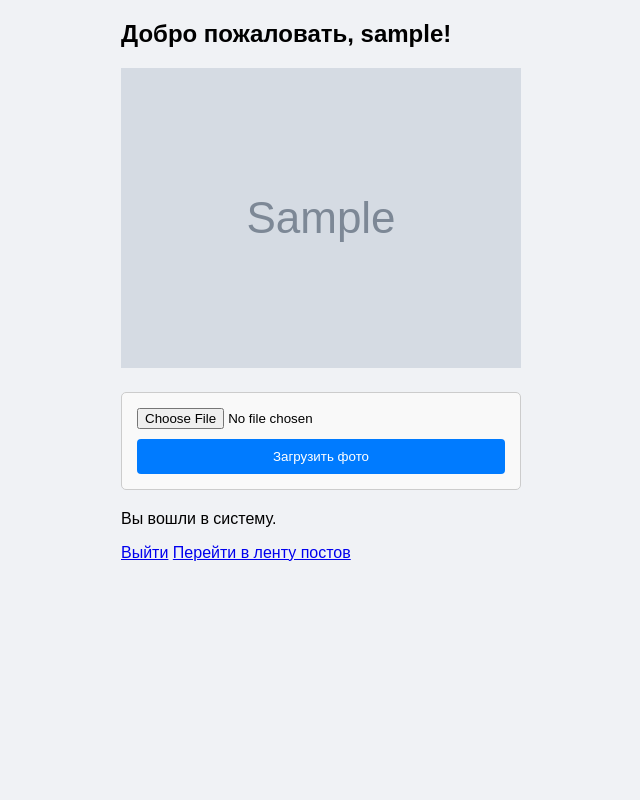
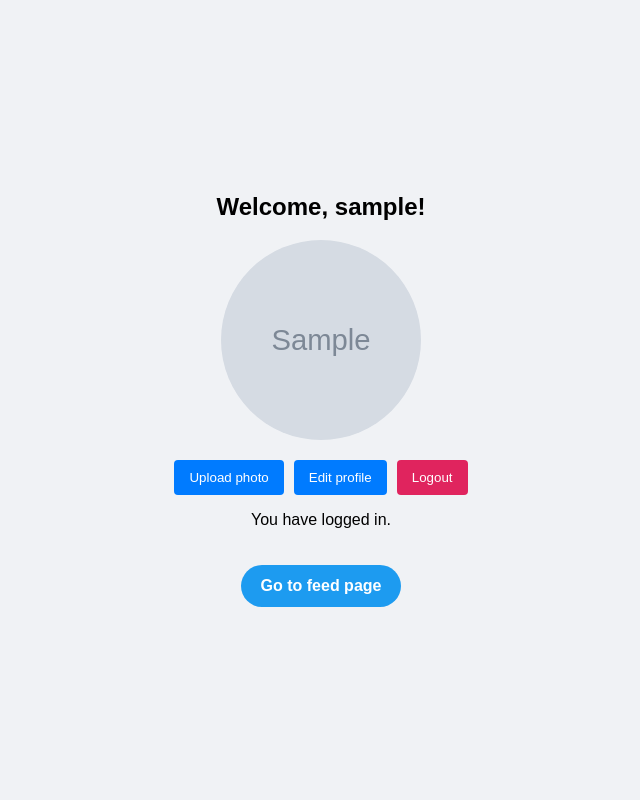
Before and after one commit to jeezdredd/social-media-platform, a PHP site: page /dashboard.php in a window 1280 px wide. Shown: the whole page, without its empty margins (319-959 px from the left). Run offline with PHP 8.4, Linux system fonts and the light colour scheme; the visitor is signed in with stand-in values (Sample User, id 1); tables that the repository leaves empty or names only in its code hold one stand-in row (values such as "Sample post"); grey boxes marked "Sample" are stand-in pictures.

Commit message:
updated visuals and code

```diff
--- a/dashboard.php
+++ b/dashboard.php
@@ -6,9 +6,8 @@ if (!isset($_SESSION["user_id"])) {
     exit;
 }
 
-require_once "db/database.php"; // Подключаем PDO
+require_once "db/database.php";
 
-// Получаем данные пользователя
 $stmt = $pdo->prepare("SELECT username, profile_pic FROM users WHERE id = ?");
 $stmt->execute([$_SESSION["user_id"]]);
 $user = $stmt->fetch(PDO::FETCH_ASSOC);
@@ -19,7 +18,6 @@ if (!$user) {
     exit;
 }
 
-// Определяем аватар (если нет, используем стандартное изображение)
 $profilePic = $user['profile_pic'] ?: 'upload/default.jpg';
 ?>
 
@@ -31,41 +29,77 @@ $profilePic = $user['profile_pic'] ?: 'upload/default.jpg';
     <title>Личный кабинет</title>
     <link rel="stylesheet" href="styles/styles.css">
 </head>
-<body>
+<body class="profile-page">
 
 
 
 <div class="container">
-    <h2>Добро пожаловать, <?php echo htmlspecialchars($user["username"]); ?>!</h2>
+    <h2>Welcome, <?php echo htmlspecialchars($user["username"]); ?>!</h2>
 
-    <!-- Блок профиля -->
+    <!-- Profile block -->
     <div class="profile-container">
-        <img src="<?= htmlspecialchars($profilePic ?: 'upload/default.png') ?>"
-             class="profile-pic"
-             alt="Фото профиля">
-        <form id="profilePicForm" enctype="multipart/form-data">
-            <input type="file" id="profilePic" name="profilePic">
-            <button type="submit" class="upload-btn">Загрузить фото</button>
-        </form>
-        <p id="uploadMessage"></p>
+        <img src="<?= htmlspecialchars($profilePic ?: 'upload/default.png') ?>" class="profile-pic" alt="Profile photo">
+        <div class="profile-buttons">
+            <button id="uploadPhotoBtn">Upload photo</button>
+            <button id="editProfileBtn">Edit profile</button>
+            <button id="logoutConfirmBtn">Logout</button>
+        </div>
     </div>
 
-    <p>Вы вошли в систему.</p>
-    <a href="acchandlers/logout.php" class="btn">Выйти</a>
-    <a href="posts.php" class="btn">Перейти в ленту постов</a>
+    <p>You have logged in.</p>
+    <a href="posts.php" class="btn btn-feed">Go to feed page</a>
+
+    <div id="logoutConfirmModal" class="modal">
+        <div class="modal-content">
+            <h3>Are you sure you want to logout?</h3>
+            <div class="modal-buttons">
+                <button id="confirmLogout">Logout</button>
+                <button id="cancelLogout">Abort</button>
+            </div>
+        </div>
+    </div>
+
+    <div id="editProfileModal" class="modal">
+        <div class="modal-content">
+            <span class="close">&times;</span>
+            <h3>Edit profile</h3>
+            <form action="acchandlers/update_profile.php" method="POST">
+                <label for="username">New username:</label>
+                <input type="text" id="username" name="username" value="<?= htmlspecialchars($user["username"]) ?>" required>
+
+                <label for="password">New password:</label>
+                <input type="password" id="password" name="password">
+
+                <button type="submit">Save changes/button>
+            </form>
+        </div>
+    </div>
+
+    <div id="uploadPhotoModal" class="modal">
+        <div class="modal-content">
+            <span class="close">&times;</span>
+            <h3>Upload new profile photo</h3>
+            <form id="profilePicForm" enctype="multipart/form-data">
+                <input type="file" id="profilePic" name="profilePic" required>
+                <button type="submit">Upload</button>
+            </form>
+            <p id="uploadMessage"></p>
+        </div>
+    </div>
+
+
+
+    <?php if (isset($_SESSION["update_success"])): ?>
+        <p class="success-message"><?= $_SESSION["update_success"] ?></p>
+        <?php unset($_SESSION["update_success"]); ?>
+    <?php elseif (isset($_SESSION["update_error"])): ?>
+        <p class="error-message"><?= $_SESSION["update_error"] ?></p>
+        <?php unset($_SESSION["update_error"]); ?>
+    <?php endif; ?>
+
 </div>
 
-<script>
-    // Загрузка аватара
-    document.getElementById("profilePicForm").addEventListener("submit", async function(event) {
-        event.preventDefault();
-        let formData = new FormData(this);
-        let response = await fetch("acchandlers/upload_profile.php", { method: "POST", body: formData });
-        let result = await response.json();
-        document.getElementById("uploadMessage").innerText = result.message;
-        if (result.success) location.reload();
-    });
-</script>
+<script src="js/profile_page.js"></script>
 
 </body>
 </html>
--- a/db/database.php
+++ b/db/database.php
@@ -10,4 +10,3 @@ try {
 } catch (PDOException $e) {
     die("Database connection error: " . $e->getMessage());
 }
-?>
--- /dev/null
+++ b/js/profile_page.js
@@ -0,0 +1,66 @@
+document.addEventListener("DOMContentLoaded", function () {
+    const uploadModal = document.getElementById("uploadPhotoModal");
+    const uploadBtn = document.getElementById("uploadPhotoBtn");
+    const closeUploadBtn = uploadModal.querySelector(".close");
+
+    uploadBtn.onclick = function () {
+        uploadModal.style.display = "block";
+    }
+
+    closeUploadBtn.onclick = function () {
+        uploadModal.style.display = "none";
+    }
+
+    const editModal = document.getElementById("editProfileModal");
+    const editBtn = document.getElementById("editProfileBtn");
+    const closeEditBtn = editModal.querySelector(".close");
+
+    editBtn.onclick = function () {
+        editModal.style.display = "block";
+    }
+
+    closeEditBtn.onclick = function () {
+        editModal.style.display = "none";
+    }
+
+    window.onclick = function (event) {
+        if (event.target == uploadModal) {
+            uploadModal.style.display = "none";
+        }
+        if (event.target == editModal) {
+            editModal.style.display = "none";
+        }
+    }
+
+    document.getElementById("profilePicForm").addEventListener("submit", async function(event) {
+        event.preventDefault();
+        let formData = new FormData(this);
+        let response = await fetch("acchandlers/upload_profile.php", { method: "POST", body: formData });
+        let result = await response.json();
+        document.getElementById("uploadMessage").innerText = result.message;
+        if (result.success) location.reload();
+    });
+
+    const logoutModal = document.getElementById("logoutConfirmModal");
+    const logoutBtn = document.getElementById("logoutConfirmBtn");
+    const confirmLogout = document.getElementById("confirmLogout");
+    const cancelLogout = document.getElementById("cancelLogout");
+
+    logoutBtn.onclick = function () {
+        logoutModal.style.display = "block";
+    }
+
+    cancelLogout.onclick = function () {
+        logoutModal.style.display = "none";
+    }
+
+    confirmLogout.onclick = function () {
+        window.location.href = "acchandlers/logout.php";
+    }
+
+    window.onclick = function (event) {
+        if (event.target == logoutModal) {
+            logoutModal.style.display = "none";
+        }
+    }
+});
--- a/styles/styles.css
+++ b/styles/styles.css
@@ -57,6 +57,146 @@ body {
     background: #c21d4b;
 }
 
+/* Profile Styles */
+.profile-pic {
+    width: 200px;
+    height: 200px;
+    border-radius: 50%;
+    object-fit: cover;
+    overflow: hidden;
+    display: block;
+    margin: 0 auto;
+}
+
+.btn-feed {
+    display: block;
+    margin: 20px auto;
+    text-align: center;
+    background: #1d9bf0;
+    color: white;
+    padding: 12px 20px;
+    border-radius: 25px;
+    font-size: 16px;
+    font-weight: bold;
+    text-decoration: none;
+    transition: background 0.3s ease;
+}
+
+.btn-feed:hover {
+    background: #0c7abf;
+}
+
+#logoutConfirmBtn {
+    background: #e0245e;
+    color: white;
+    padding: 10px 15px;
+    border: none;
+    border-radius: 4px;
+    cursor: pointer;
+    margin-top: 10px;
+}
+
+#logoutConfirmBtn:hover {
+    background: #c21d4b;
+}
+
+.modal-buttons {
+    display: flex;
+    justify-content: space-around;
+    margin-top: 15px;
+}
+
+#confirmLogout {
+    background: #e0245e;
+    color: white;
+    padding: 10px 15px;
+    border: none;
+    border-radius: 4px;
+    cursor: pointer;
+}
+
+#confirmLogout:hover {
+    background: #c21d4b;
+}
+
+#cancelLogout {
+    background: #ccc;
+    color: black;
+    padding: 10px 15px;
+    border: none;
+    border-radius: 4px;
+    cursor: pointer;
+}
+
+#cancelLogout:hover {
+    background: #bbb;
+}
+
+.profile-buttons {
+    display: flex;
+    justify-content: center;
+    gap: 10px;
+    margin-top: 10px;
+}
+
+.container {
+    width: 100%;
+    height: 100vh;
+    display: flex;
+    justify-content: center;
+    align-items: center;
+    flex-direction: column;
+}
+
+#uploadPhotoBtn, #editProfileBtn {
+    background: #007bff;
+    color: white;
+    padding: 10px 15px;
+    border: none;
+    border-radius: 4px;
+    cursor: pointer;
+    margin-top: 10px;
+}
+
+#uploadPhotoBtn:hover, #editProfileBtn:hover {
+    background: #0056b3;
+}
+
+.modal {
+    display: none;
+    position: fixed;
+    z-index: 1000;
+    left: 0;
+    top: 0;
+    width: 100%;
+    height: 100%;
+    background: rgba(0, 0, 0, 0.5);
+}
+
+.modal-content {
+    background: white;
+    padding: 20px;
+    border-radius: 5px;
+    width: 300px;
+    margin: 15% auto;
+    box-shadow: 0px 0px 10px rgba(0, 0, 0, 0.3);
+    position: relative;
+}
+
+/* Кнопка закрытия */
+.close {
+    position: absolute;
+    top: 10px;
+    right: 15px;
+    font-size: 22px;
+    cursor: pointer;
+}
+
+.close:hover {
+    color: red;
+}
+
+
 /* Feed container */
 .feed-container {
     width: 600px;
@@ -81,6 +221,7 @@ body {
     height: 50px;
     border-radius: 50%;
     object-fit: cover;
+    overflow: hidden;
 }
 
 .post-input {
```
Also changed, not shown: acchandlers/login.php (+3 -4 lines).
